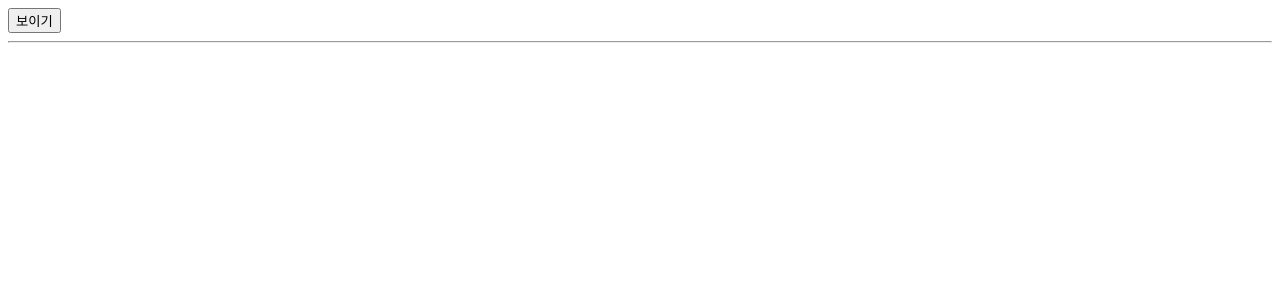
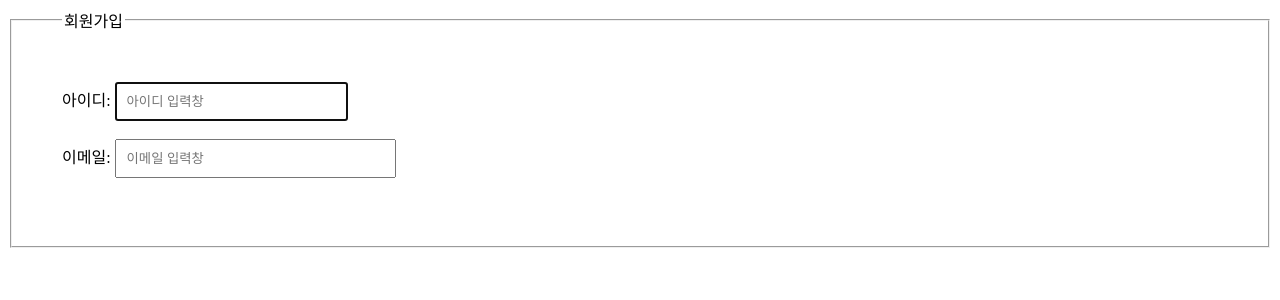
Before and after one commit to Ydaehan/reactStudy, a React (Create React App) app: page / in a window 1280 px wide. Shown: the top 300 px of the page. Built offline with nearby package versions, Linux system fonts and the light colour scheme.

Commit message:
react_study '23.10.18

```diff
--- a/src/index.js
+++ b/src/index.js
@@ -1,81 +1,40 @@
-import React,{useState,useEffect} from 'react';
+import React,{useState,useEffect,useRef} from 'react';
 import ReactDOM from 'react-dom/client';
 
-// useEffect,useState 예시
-const Info = (props) => {
-  const [name,setName] = useState('');
-  const [pwd,setPwd] = useState('');
+const App = () => {
+	const inputRef = useRef();
 
 	useEffect(() => {
-		console.log('렌더링 완료됨');
-		console.log(
-			{name,pwd}
-			// {name:name, pwd:pwd}
-		);
+		console.log(inputRef.current);
+		inputRef.current.focus();
+	},[]);
 
-		// 로그인처리---> 성공하면
-		return( // cleanup
-			()=>{
-				console.log('뒷처리');
-			}
-		)
+	const inputID = () => {
+		const value = inputRef.current.value;
+		console.log(value);
+		console.log(value.length);
+		console.log(inputRef.current.size);
+		if(inputRef.current.value.length > 8){
+			alert('아이디의 길이는: 8이하');
+			inputRef.current.value = null;
+		}
 	}
-	//,[]
-	,[name]
-	);
-
-  const [user,setUser] = useState({name:'',pwd:''});
-
-  const changeName = (e) => {
-    setName(e.target.value);
-  };
-
-  const changePwd = (e) => {
-    setPwd(e.target.value);
-  };
-
-  const changeUser = (e) => {
-    e.preventDefault();
-    setUser({
-      name,
-      pwd
-    });
-  };
-
-  return(
-    <>
-      <form onSubmit={changeUser}>
-        <input value={name} onChange={changeName} />
-        <input value={pwd} onChange={changePwd} /><hr/>
-        <button type='submit'>등록</button>
-      </form>
-      <div>
-        <div><b>이름:</b>{user.name}</div>
-      </div>
-      <div>
-        <div><b>패스워드:</b>{user.pwd}</div>
-      </div>
-    </>
-  );
-};
-
-const App = () => {
-	const [visible,setVisible] = useState(false);
 	return (
 		<>
-			<div
-				onClick={
-					()=>{
-						setVisible(!visible);
-					}
-				}
-			>
-				<button>
-					{visible?'숨기기':'보이기'}
-				</button>
-			</div>
-			<hr/>
-			{visible && <Info/>}
+			<form>
+				<fieldset style={{padding:'50px'}}> {/* 여러 입력창을 하나의 묶음으로 다룸 */}
+					<legend>회원가입</legend>
+					<label htmlFor='mid'>아이디: </label>
+					<input type="text" ref={inputRef} id="mid" size='24' autoComplete='off' placeholder='아이디 입력창'
+					style={{padding:'10px'}} onChange={inputID}/>
+					<br /><br />
+
+					<label htmlFor='email'>이메일: </label>
+					<input type="text" id="email" size='30' autoComplete='off' placeholder='이메일 입력창'
+					style={{padding:'10px'}} onChange={inputID}/>
+					<br /><br />
+				</fieldset>
+			</form>
 		</>
 	)
 }
```
Also changed, not shown: src/index-1018-2.js (added, +34 -0 lines), src/index-1018.js (added, +87 -0 lines).
